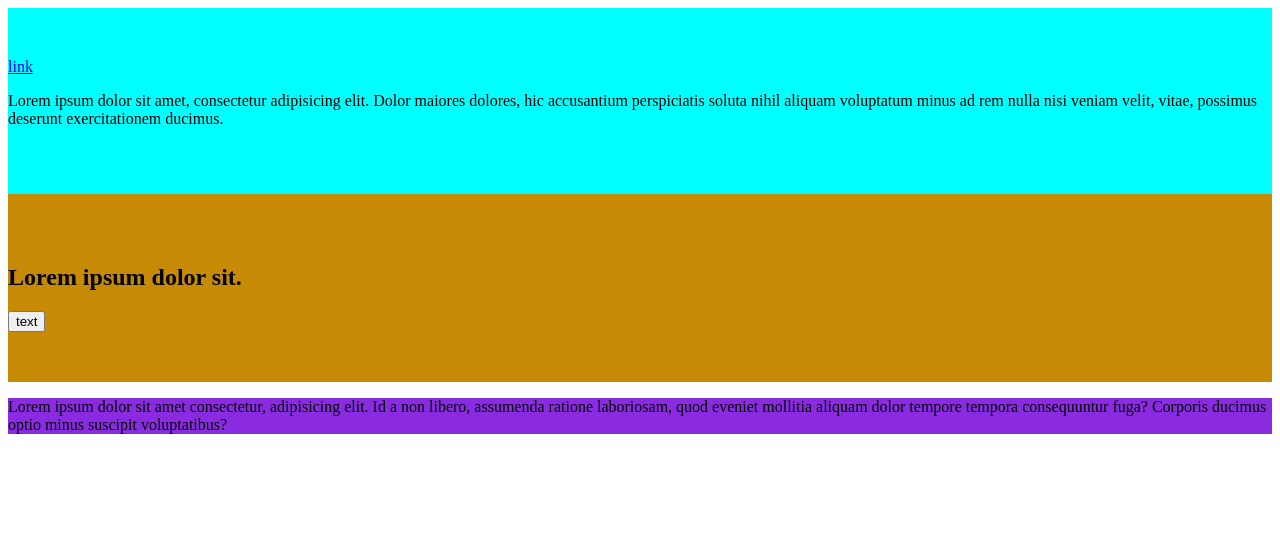
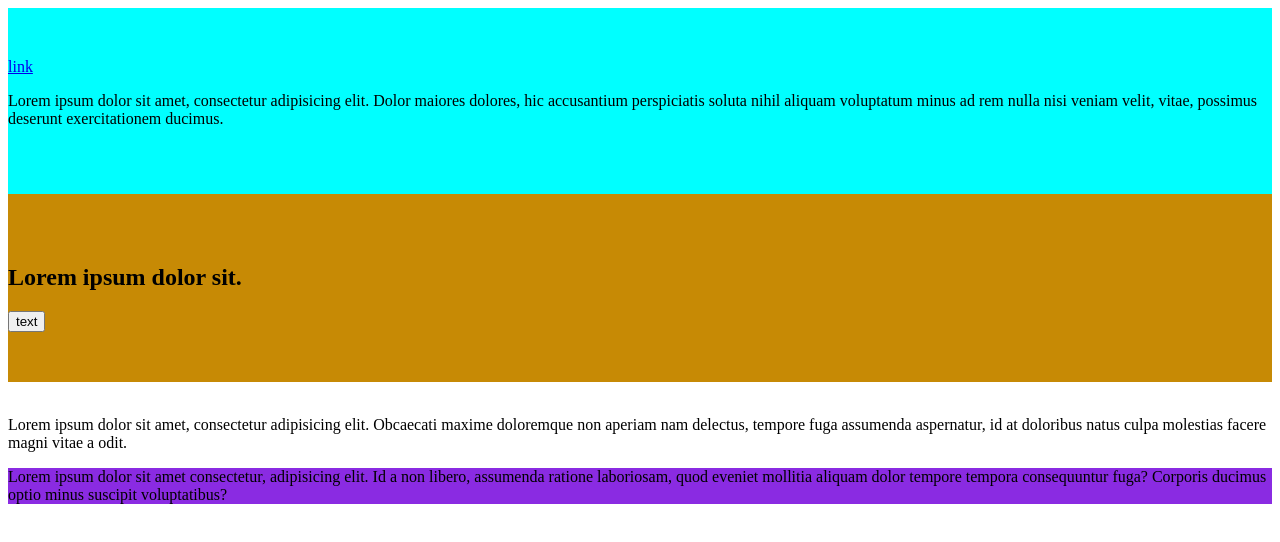
Before and after one commit to oldstuden/comandwork, a plain HTML site: page index.html in a window 1280 px wide. Drawn offline with Linux system fonts and the light colour scheme.

Commit message:
add products section

```diff
--- a/index.html
+++ b/index.html
@@ -22,6 +22,17 @@
         <h1>Lorem ipsum dolor sit.</h1>
         <button>text</button>
       </section>
+      <section class="products">
+        <div>
+          <img src="" alt="" width="400" />
+          <p>
+            Lorem ipsum dolor sit amet, consectetur adipisicing elit. Obcaecati
+            maxime doloremque non aperiam nam delectus, tempore fuga assumenda
+            aspernatur, id at doloribus natus culpa molestias facere magni vitae
+            a odit.
+          </p>
+        </div>
+      </section>
     </main>
     <footer>
       <p class="footer-color">
```
